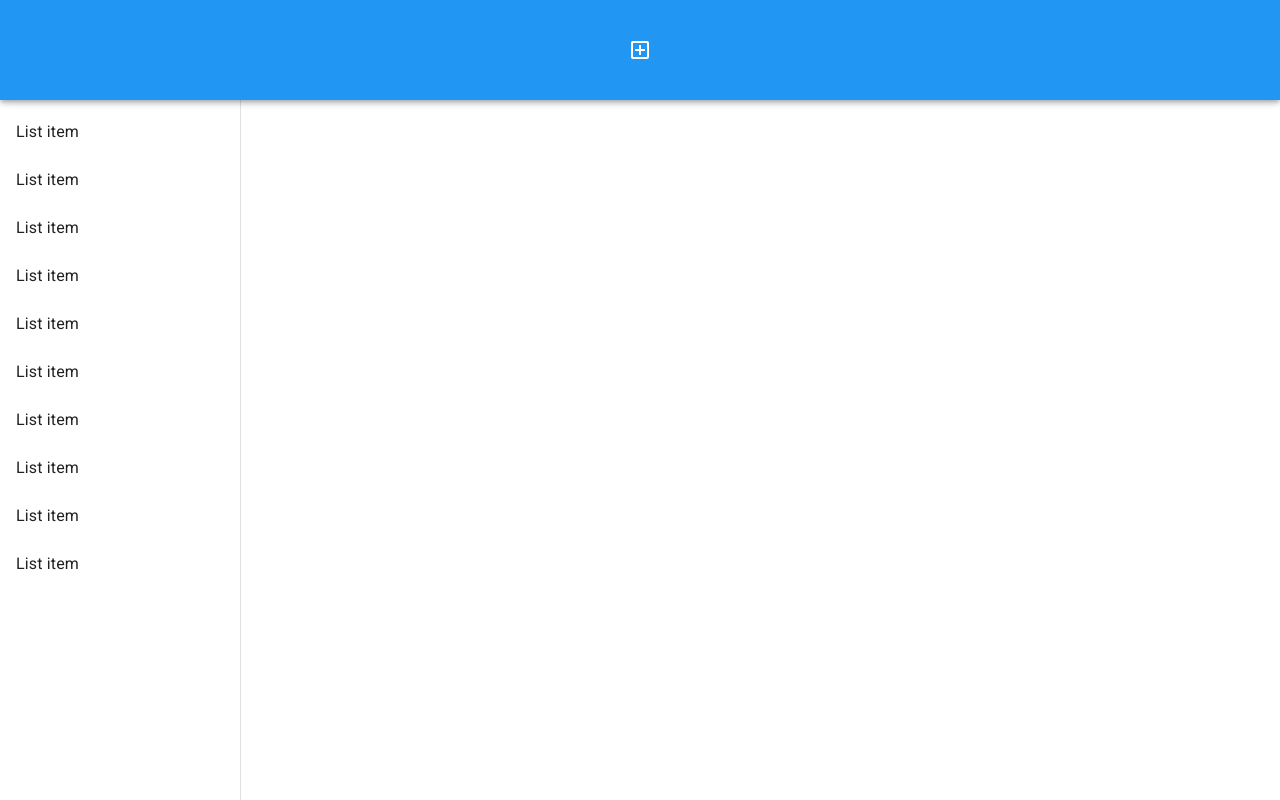
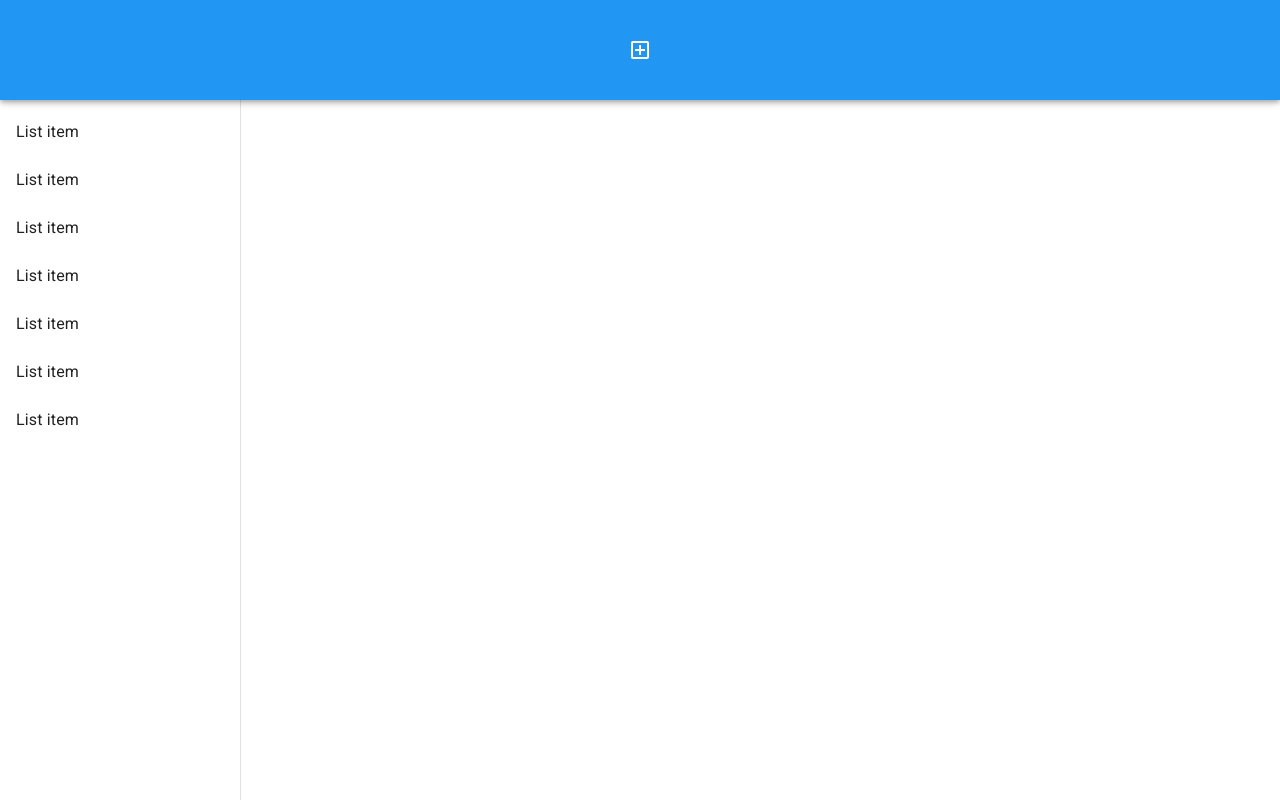
Before and after one commit to othaderek/voice-notes, a React (Create React App) app: page / in a window 1280 px wide. Built offline with nearby package versions, Linux system fonts and the light colour scheme.

Commit message:
made some changes.

```diff
--- a/src/components/VoiceNote.js
+++ b/src/components/VoiceNote.js
@@ -1,12 +1,17 @@
 import { ListItem, ListItemText } from '@material-ui/core'
-import React from 'react'
+import withStyles from '@material-ui/core/styles/withStyles'
 
-function VoiceNote() {
+const styles = () => ({
+  listItem: {},
+})
+
+function VoiceNote(props) {
+  const { classes } = props
   return (
-    <ListItem button>
+    <ListItem button className={classes.listItem}>
       <ListItemText primary={'List item'} />
     </ListItem>
   )
 }
 
-export default VoiceNote
+export default withStyles(styles)(VoiceNote)
--- a/src/components/VoiceNotes.js
+++ b/src/components/VoiceNotes.js
@@ -11,9 +11,6 @@ function VoiceNotes() {
       <VoiceNote />
       <VoiceNote />
       <VoiceNote />
-      <VoiceNote />
-      <VoiceNote />
-      <VoiceNote />
     </List>
   )
 }
--- a/src/components/buttons/StopButton.js
+++ b/src/components/buttons/StopButton.js
@@ -3,7 +3,7 @@ import Button from '@material-ui/core/Button'
 import withStyles from '@material-ui/core/styles/withStyles'
 import StopOutlinedIcon from '@material-ui/icons/StopOutlined'
 const styles = (theme) => ({
-  containedGrey: {
+  stopButton: {
     backgroundColor: '#A9A9A9',
     width: '200px',
     height: '80px',
@@ -16,7 +16,7 @@ function StopButton(props) {
   let [clickedOn, setClickedOn] = useState(false)
   // Ficgure out even handlers in Material UI
   return (
-    <Button className={classes.containedGrey}>
+    <Button className={classes.stopButton}>
       <StopOutlinedIcon style={{ fill: 'white' }} />
     </Button>
   )
```
